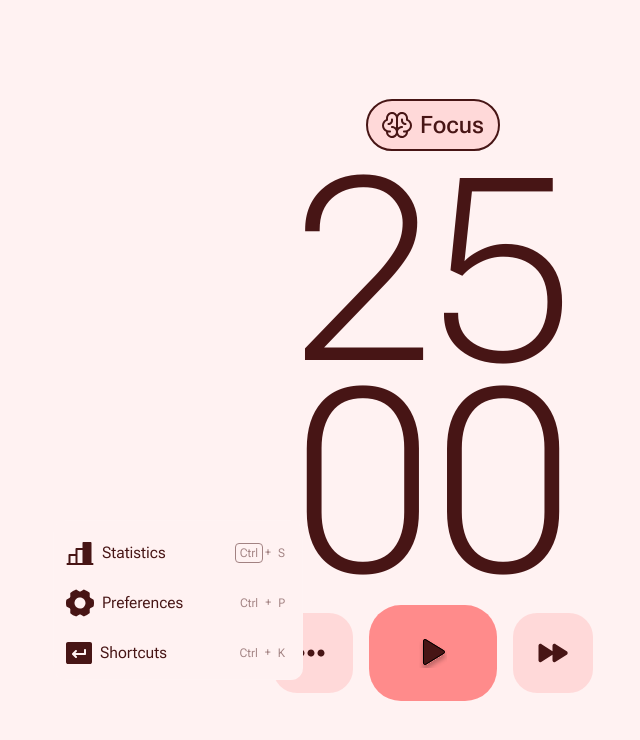
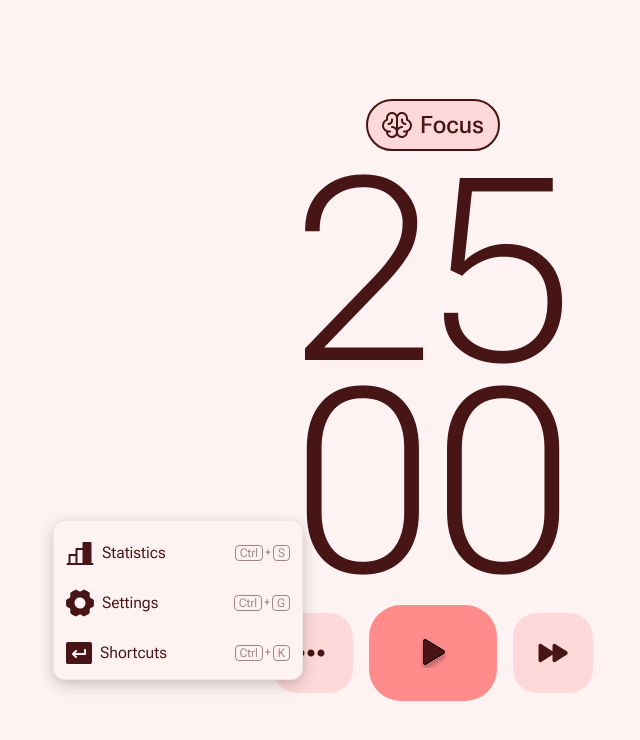
Before and after one commit to GuauDev/pomodoro, a React (Vite) app: page / in a window 1280 px wide. Both pictures are taken after a click on the button 520 px from the left and 653 px from the top of the page. Shown: the top 740 px of the page, without its empty margins (207-847 px from the left). Built offline with nearby package versions, Linux system fonts and the light colour scheme.

Commit message:
Add click sound effect and refactor menu shortcuts for better readability

```diff
--- a/src/App.tsx
+++ b/src/App.tsx
@@ -171,7 +171,10 @@ export default function App() {
 
         <div className="flex items-center justify-center gap-[16px]">
           <button
-            onClick={() => setIsMenuOpen(!isMenuOpen)}
+            onClick={() => {
+              setIsMenuOpen(!isMenuOpen);
+              click.play();
+            }}
             className={clsx("h-[80px] w-[80px] rounded-[24px] p-[24px]", {
               "bg-red-alpha-100 text-red-900":
                 state === "focus" && colorMode === "light",
--- a/src/components/menu/index.tsx
+++ b/src/components/menu/index.tsx
@@ -1,10 +1,5 @@
 import clsx from "clsx";
-import {
-  ArrowRightIcon,
-  CharBarIcon,
-  GearSixIcon,
-  KeyIcon,
-} from "../../assets/icons";
+import { CharBarIcon, GearSixIcon, KeyIcon } from "../../assets/icons";
 
 export default function Menu({
   colorMode,
@@ -16,78 +11,93 @@ export default function Menu({
   return (
     <div
       className={clsx(
-        "border-white-alpha-50 absolute bottom-30 left-65 z-20 h-[160px] w-[250px] rounded-[12px] border py-[8px]",
+        "absolute bottom-30 left-65 z-20 h-[160px] w-[250px] rounded-[12px] border py-[8px] shadow-[0px_1px_6px_rgba(0,0,0,0.039),_0px_5.5px_16px_rgba(0,0,0,0.19)]",
         {
-          "bg-red-50 text-red-900": state === "focus" && colorMode === "light",
-          "bg-green-50 text-green-900":
+          "border-black-alpha-50 bg-red-50 text-red-900":
+            state === "focus" && colorMode === "light",
+          "border-black-alpha-50 bg-green-50 text-green-900":
             state === "short break" && colorMode === "light",
-          "bg-blue-50 text-blue-900":
+          "border-black-alpha-50 bg-blue-50 text-blue-900":
             state === "long break" && colorMode === "light",
-          "bg-red-950 text-red-50": state === "focus" && colorMode === "dark",
-          "bg-green-950 text-green-50":
+          "border-white-alpha-50 bg-red-950 text-red-50":
+            state === "focus" && colorMode === "dark",
+          "border-white-alpha-50 bg-green-950 text-green-50":
             state === "short break" && colorMode === "dark",
-          "bg-blue-950 text-blue-50":
+          "border-white-alpha-50 bg-blue-950 text-blue-50":
             state === "long break" && colorMode === "dark",
         },
       )}
     >
       <nav>
         <ul className="flex flex-col">
+          {[
+            { icon: CharBarIcon, text: "Statistics", shortcut: ["Ctrl", "S"] },
+
+            {
+              icon: GearSixIcon,
+              text: "Settings",
+              shortcut: ["Ctrl", "G"],
+            },
+            {
+              icon: KeyIcon,
+              text: "Shortcuts",
+              shortcut: ["Ctrl", "K"],
+            },
+          ].map(({ icon: Icon, text, shortcut }) => (
             <li className="flex items-center justify-between p-[12px]">
               <div className="flex items-center gap-[8px]">
                 <span>
-                <CharBarIcon />
+                  <Icon />
                 </span>
-              <span className="text-text-regular">Statistics</span>
+                <span className="text-text-regular">{text}</span>
               </div>
-            <div className="text-text-small flex gap-[2px] opacity-[50%]">
+              <div className="text-text-small flex gap-[2px] leading-[1.2] opacity-[50%]">
                 <p
-                className={clsx("rounded-[4px] border border-red-50 px-[4px]", {
-                  "border-red-50": state === "focus" && colorMode === "dark",
+                  className={clsx(
+                    "rounded-[4px] border border-red-50 px-[4px]",
+                    {
+                      "border-red-50":
+                        state === "focus" && colorMode === "dark",
                       "border-green-50":
                         state === "short break" && colorMode === "dark",
                       "border-blue-50":
                         state === "long break" && colorMode === "dark",
-                  "border-red-900": state === "focus" && colorMode === "light",
+                      "border-red-900":
+                        state === "focus" && colorMode === "light",
                       "border-green-900":
                         state === "short break" && colorMode === "light",
                       "border-blue-900":
                         state === "long break" && colorMode === "light",
-                })}
+                    },
+                  )}
                 >
-                Ctrl
+                  {shortcut[0]}
                 </p>
-              +<p className="rounded-[4px] border border-red-50 px-[4px]">S</p>
+                +
+                <p
+                  className={clsx(
+                    "rounded-[4px] border border-red-50 px-[4px]",
+                    {
+                      "border-red-50":
+                        state === "focus" && colorMode === "dark",
+                      "border-green-50":
+                        state === "short break" && colorMode === "dark",
+                      "border-blue-50":
+                        state === "long break" && colorMode === "dark",
+                      "border-red-900":
+                        state === "focus" && colorMode === "light",
+                      "border-green-900":
+                        state === "short break" && colorMode === "light",
+                      "border-blue-900":
+                        state === "long break" && colorMode === "light",
+                    },
+                  )}
+                >
+                  {shortcut[1]}
+                </p>
               </div>
             </li>
-          <li className="flex items-center justify-between p-[12px]">
-            <div className="flex items-center gap-[8px]">
-              <span>
-                <GearSixIcon />
-              </span>
-              <span className="text-text-regular">Preferences</span>
-            </div>
-            <div className="text-text-small flex gap-[2px] opacity-[50%]">
-              <p className="rounded-[4px] border border-red-50 px-[4px]">
-                Ctrl
-              </p>
-              +<p className="rounded-[4px] border border-red-50 px-[4px]">P</p>
-            </div>
-          </li>
-          <li className="flex items-center justify-between p-[12px]">
-            <div className="flex items-center gap-[8px]">
-              <span>
-                <KeyIcon />
-              </span>
-              <span className="text-text-regular">Shortcuts</span>
-            </div>
-            <div className="text-text-small flex gap-[2px] opacity-[50%]">
-              <p className="rounded-[4px] border border-red-50 px-[4px]">
-                Ctrl
-              </p>
-              +<p className="rounded-[4px] border border-red-50 px-[4px]">K</p>
-            </div>
-          </li>
+          ))}
         </ul>
       </nav>
     </div>
```
Lines whose indentation alone changed are shown as unchanged.
